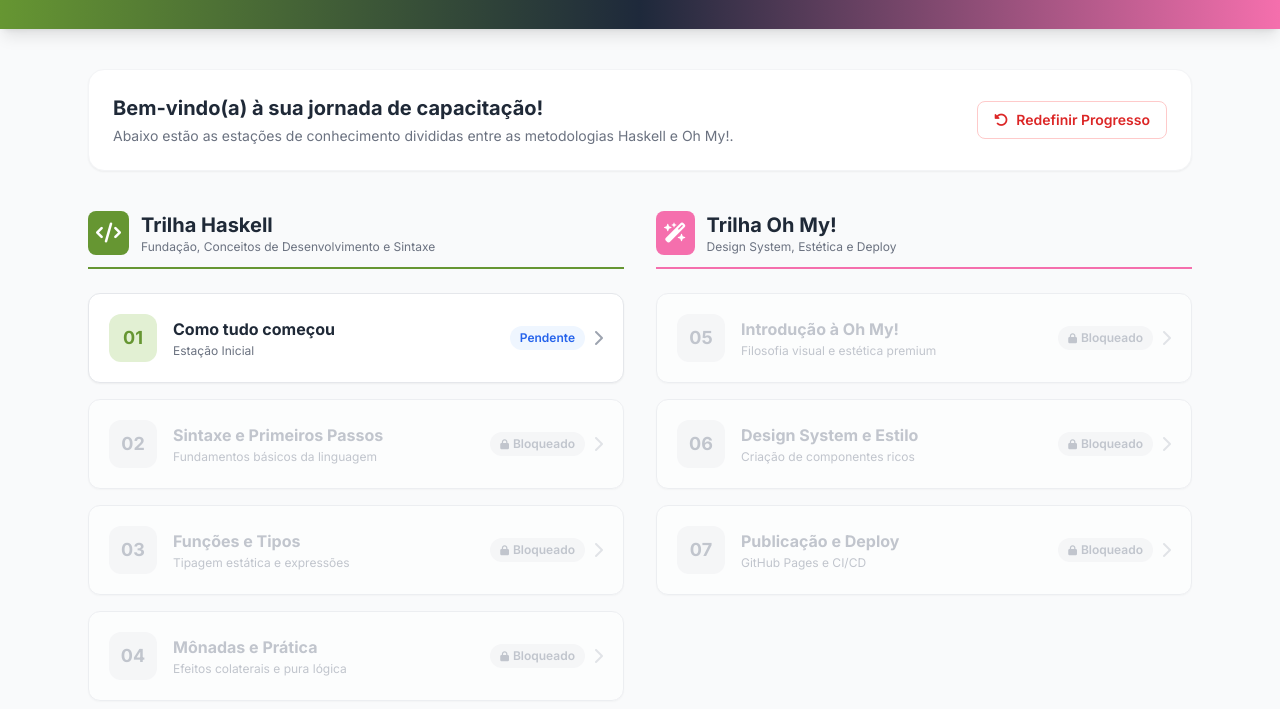
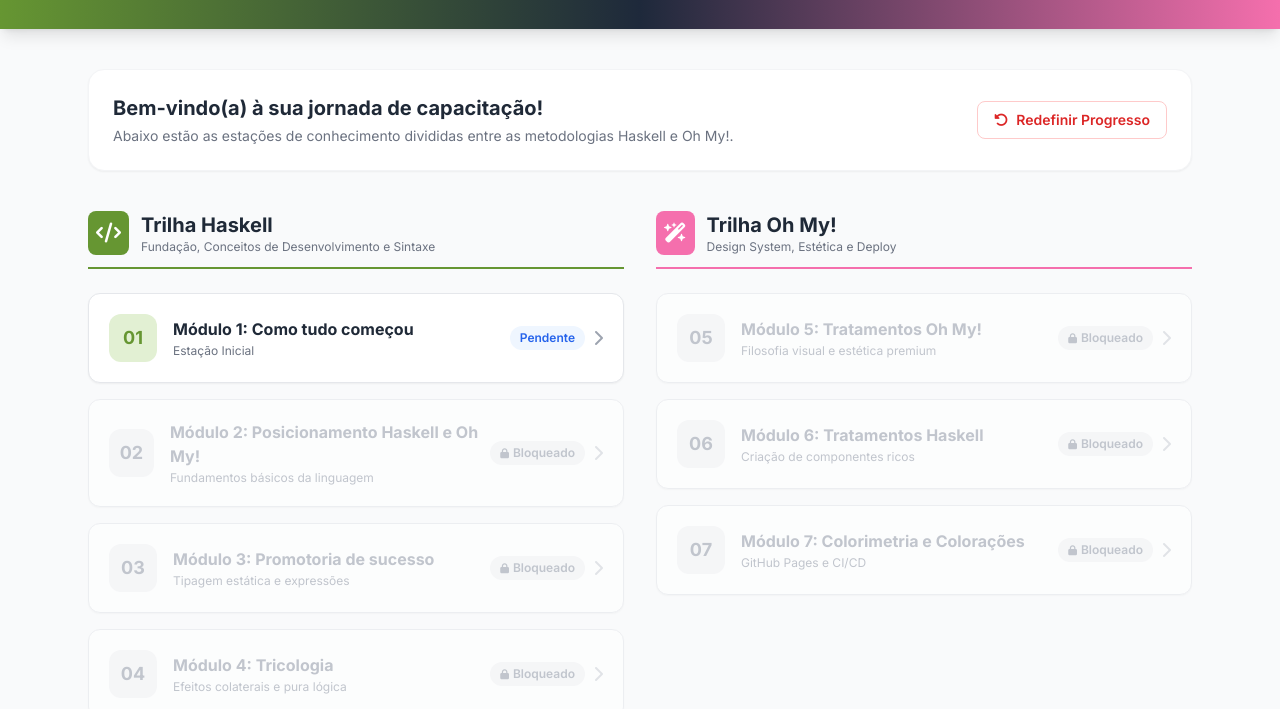
Before and after one commit to agracioso/haskell-ohmy, a website: page index.html in a window 1280 px wide. Shown: the part 107-816 px from the top of the page. Drawn offline with nearby package versions, Linux system fonts and the light colour scheme.

Commit message:
Corrigindo nomes dos módulos conforme escopo

```diff
--- a/index.html
+++ b/index.html
@@ -96,7 +96,7 @@
                 01
               </div>
               <div>
-                <h4 class="font-bold text-gray-800 group-hover:text-haskell-primary transition">Como tudo começou</h4>
+                <h4 class="font-bold text-gray-800 group-hover:text-haskell-primary transition">Módulo 1: Como tudo começou</h4>
                 <p class="text-xs text-gray-500 mt-0.5">Estação Inicial</p>
               </div>
             </div>
@@ -113,7 +113,7 @@
                 02
               </div>
               <div>
-                <h4 class="font-bold text-gray-400">Sintaxe e Primeiros Passos</h4>
+                <h4 class="font-bold text-gray-400">Módulo 2: Posicionamento Haskell e Oh My!</h4>
                 <p class="text-xs text-gray-400 mt-0.5">Fundamentos básicos da linguagem</p>
               </div>
             </div>
@@ -130,7 +130,7 @@
                 03
               </div>
               <div>
-                <h4 class="font-bold text-gray-400">Funções e Tipos</h4>
+                <h4 class="font-bold text-gray-400">Módulo 3: Promotoria de sucesso</h4>
                 <p class="text-xs text-gray-400 mt-0.5">Tipagem estática e expressões</p>
               </div>
             </div>
@@ -147,7 +147,7 @@
                 04
               </div>
               <div>
-                <h4 class="font-bold text-gray-400">Mônadas e Prática</h4>
+                <h4 class="font-bold text-gray-400">Módulo 4: Tricologia</h4>
                 <p class="text-xs text-gray-400 mt-0.5">Efeitos colaterais e pura lógica</p>
               </div>
             </div>
@@ -181,7 +181,7 @@
                 05
               </div>
               <div>
-                <h4 class="font-bold text-gray-400">Introdução à Oh My!</h4>
+                <h4 class="font-bold text-gray-400">Módulo 5: Tratamentos Oh My!</h4>
                 <p class="text-xs text-gray-400 mt-0.5">Filosofia visual e estética premium</p>
               </div>
             </div>
@@ -198,7 +198,7 @@
                 06
               </div>
               <div>
-                <h4 class="font-bold text-gray-400">Design System e Estilo</h4>
+                <h4 class="font-bold text-gray-400">Módulo 6: Tratamentos Haskell</h4>
                 <p class="text-xs text-gray-400 mt-0.5">Criação de componentes ricos</p>
               </div>
             </div>
@@ -215,7 +215,7 @@
                 07
               </div>
               <div>
-                <h4 class="font-bold text-gray-400">Publicação e Deploy</h4>
+                <h4 class="font-bold text-gray-400">Módulo 7: Colorimetria e Colorações</h4>
                 <p class="text-xs text-gray-400 mt-0.5">GitHub Pages e CI/CD</p>
               </div>
             </div>
@@ -246,13 +246,13 @@
     // Module configuration
     const totalModules = 7;
     const moduleMetadata = {
-      m1: { title: "Como tudo começou", track: "haskell", num: "01" },
-      m2: { title: "Sintaxe e Primeiros Passos", track: "haskell", num: "02" },
-      m3: { title: "Funções e Tipos", track: "haskell", num: "03" },
-      m4: { title: "Mônadas e Prática", track: "haskell", num: "04" },
-      m5: { title: "Introdução à Oh My!", track: "ohmy", num: "05" },
-      m6: { title: "Design System e Estilo", track: "ohmy", num: "06" },
-      m7: { title: "Publicação e Deploy", track: "ohmy", num: "07" }
+      m1: { title: "Módulo 1: Como tudo começou", track: "haskell", num: "01" },
+      m2: { title: "Módulo 2: Posicionamento Haskell e Oh My!", track: "haskell", num: "02" },
+      m3: { title: "Módulo 3: Promotoria de sucesso", track: "haskell", num: "03" },
+      m4: { title: "Módulo 4: Tricologia", track: "haskell", num: "04" },
+      m5: { title: "Módulo 5: Tratamentos Oh My!", track: "ohmy", num: "05" },
+      m6: { title: "Módulo 6: Tratamentos Haskell", track: "ohmy", num: "06" },
+      m7: { title: "Módulo 7: Colorimetria e Colorações", track: "ohmy", num: "07" }
     };
 
     function getCompletedModules() {
```
Also changed, not shown: modules/m1.html (+2 -2 lines), modules/m2.html (+2 -2 lines), modules/m3.html (+2 -2 lines), modules/m4.html (+2 -2 lines), modules/m5.html (+2 -2 lines), modules/m6.html (+2 -2 lines), modules/m7.html (+2 -2 lines).
